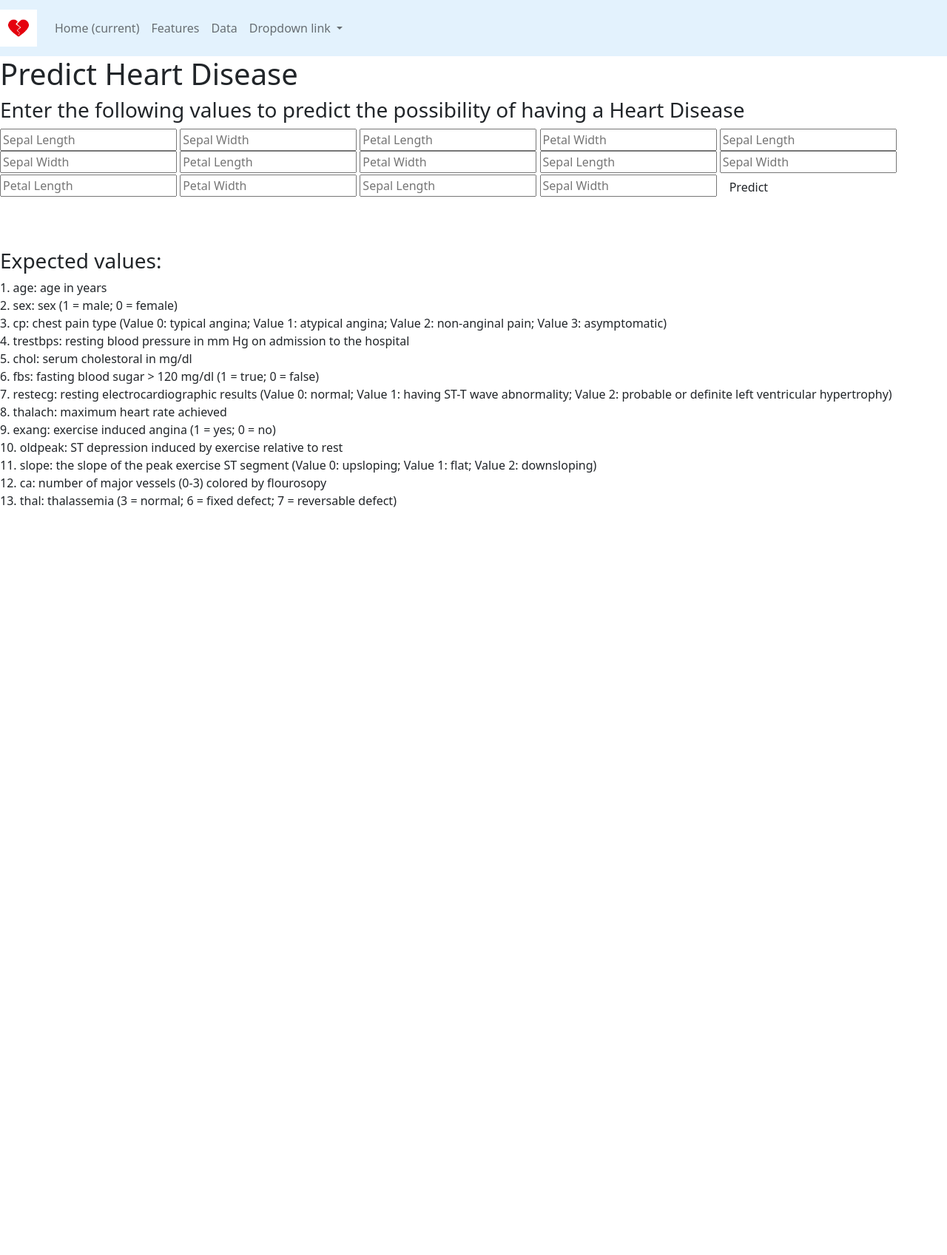
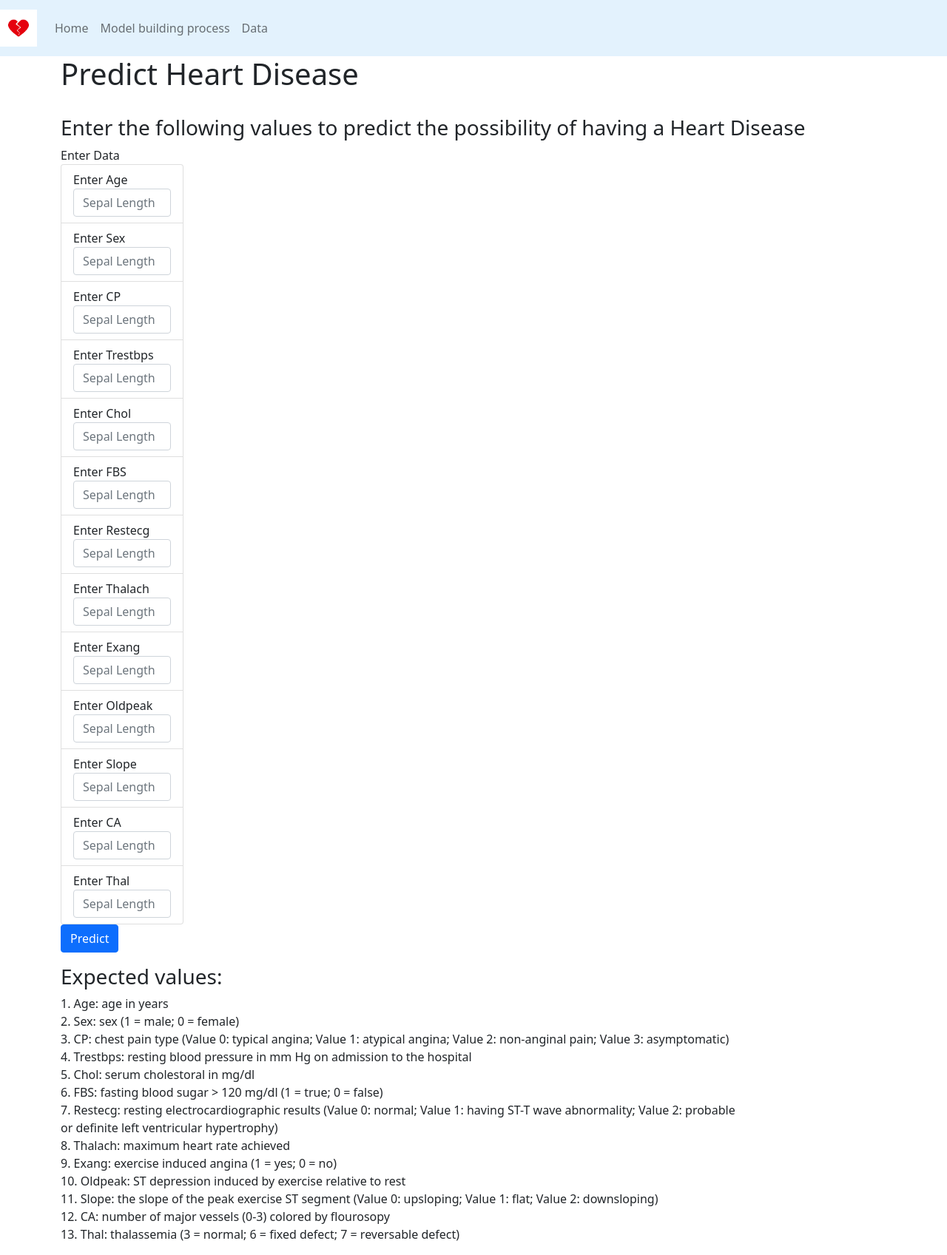
Before and after one commit to radioactivearm/Heart-Disease-ML, a Python web app: template templates/index.html in a window 1280 px wide. Shown: the whole page at 74% size. Before the commit the page ends 686 px from the top, so only its background shows below. Run offline with Jinja, Linux system fonts and the light colour scheme; the template is opened without the code that fills it, so the values that code supplies are empty.

Commit message:
added second page

```diff
--- a/templates/index.html
+++ b/templates/index.html
@@ -11,6 +11,8 @@
     <title>Heart Disease ML</title>
   </head>
   <body>
+
+
     <nav class="navbar navbar-expand-lg navbar-light" style="background-color: #e3f2fd;">
         <a class="navbar-brand" href="#">
             <img class="heart" src="/static/images/istockphoto-1063503426-612x612.jpeg" width="50" height="50">
@@ -21,78 +23,118 @@
         <div class="collapse navbar-collapse" id="navbarNavDropdown">
           <ul class="navbar-nav">
             <li class="nav-item active">
-              <a class="nav-link" href="#">Home <span class="sr-only">(current)</span></a>
+              <a class="nav-link" href="index.html">Home <span class="sr-only"></span></a>
             </li>
             <li class="nav-item">
-              <a class="nav-link" href="#">Features</a>
+              <a class="nav-link" href="secondpage.html">Model building process</a>
             </li>
             <li class="nav-item">
               <a class="nav-link" href="#">Data</a>
             </li>
-            <li class="nav-item dropdown">
-              <a class="nav-link dropdown-toggle" href="#" id="navbarDropdownMenuLink" data-toggle="dropdown" aria-haspopup="true" aria-expanded="false">
-                Dropdown link
-              </a>
-              <div class="dropdown-menu" aria-labelledby="navbarDropdownMenuLink">
-                <a class="dropdown-item" href="#">Action</a>
-                <a class="dropdown-item" href="#">Another action</a>
-                <a class="dropdown-item" href="#">Something else here</a>
-              </div>
-            </li>
           </ul>
         </div>
       </nav>
-      <div class = "ML_inputs">
-        <h1> Predict Heart Disease</h1>
+
+
+      <div class="container">
+        <h1> Predict Heart Disease</h1><br>
         <h3> Enter the following values to predict the possibility of having a Heart Disease</h3>
+        <div class="row margin-top-50">
+          <div class="col-md-2">
+            <aside class="filters">
+              <div class="panel panel-default">
+                <div class="panel-heading">Enter Data</div>
+                <div class="panel-body">
+                  <form id="form" action ="{{url_for('predict')}}"method= "post">
+                    <div class="form-group">
+                      <ul class="list-group" id="filters">
+                        <li class="filter list-group-item">
+                          <label for="datetime">Enter Age</label>
+                          <input class="form-control" type ="text" name = "sepal_length"  placeholder = "Sepal Length" required = "required" {% if features %} value = {{features[0]}} {% endif %} />
+                        </li>
+                        <li class="filter list-group-item">
+                          <label for="city">Enter Sex</label>
+                          <input class="form-control" type ="text" name = "sepal_length"  placeholder = "Sepal Length" required = "required" {% if features %} value = {{features[1]}} {% endif %} />
+                        </li>
+                        <li class="filter list-group-item">
+                          <label for="state">Enter CP</label>
+                          <input class="form-control" type ="text" name = "sepal_length"  placeholder = "Sepal Length" required = "required" {% if features %} value = {{features[2]}} {% endif %} />
+                        </li>
+                        <li class="filter list-group-item">
+                          <label for="country">Enter Trestbps</label>
+                          <input class="form-control" type ="text" name = "sepal_length"  placeholder = "Sepal Length" required = "required" {% if features %} value = {{features[3]}} {% endif %} />
+                        </li>
+                        <li class="filter list-group-item">
+                          <label for="shape">Enter Chol</label>
+                          <input class="form-control" type ="text" name = "sepal_length"  placeholder = "Sepal Length" required = "required" {% if features %} value = {{features[4]}} {% endif %} />
+                        </li>
+                        <li class="filter list-group-item">
+                            <label for="shape">Enter FBS</label>
+                            <input class="form-control" type ="text" name = "sepal_length"  placeholder = "Sepal Length" required = "required" {% if features %} value = {{features[5]}} {% endif %} />
+                        </li>
+                        <li class="filter list-group-item">
+                            <label for="shape">Enter Restecg</label>
+                            <input class="form-control" type ="text" name = "sepal_length"  placeholder = "Sepal Length" required = "required" {% if features %} value = {{features[6]}} {% endif %} />
+                        </li>
+                        <li class="filter list-group-item">
+                            <label for="shape">Enter Thalach</label>
+                            <input class="form-control" type ="text" name = "sepal_length"  placeholder = "Sepal Length" required = "required" {% if features %} value = {{features[7]}} {% endif %} />
+                        </li>
+                        <li class="filter list-group-item">
+                            <label for="shape">Enter Exang</label>
+                            <input class="form-control" type ="text" name = "sepal_length"  placeholder = "Sepal Length" required = "required" {% if features %} value = {{features[8]}} {% endif %} />
+                        </li>
+                        <li class="filter list-group-item">
+                            <label for="shape">Enter Oldpeak</label>
+                            <input class="form-control" type ="text" name = "sepal_length"  placeholder = "Sepal Length" required = "required" {% if features %} value = {{features[9]}} {% endif %} />
+                        </li>
+                        <li class="filter list-group-item">
+                            <label for="shape">Enter Slope</label>
+                            <input class="form-control" type ="text" name = "sepal_length"  placeholder = "Sepal Length" required = "required" {% if features %} value = {{features[10]}} {% endif %} />
+                        </li>
+                        <li class="filter list-group-item">
+                            <label for="shape">Enter CA</label>
+                            <input class="form-control" type ="text" name = "sepal_length"  placeholder = "Sepal Length" required = "required" {% if features %} value = {{features[11]}} {% endif %} />
+                        </li>
+                        <li class="filter list-group-item">
+                            <label for="shape">Enter Thal</label>
+                            <input class="form-control" type ="text" name = "sepal_length"  placeholder = "Sepal Length" required = "required" {% if features %} value = {{features[12]}} {% endif %} />
+                        </li>
 
-          <!-- Input section using a form and the Hypertext Transfer Protocol (HTTP) POST method -->
-          <!-- Pass the form input to 'url_for'.  Make sure that the url_for argument matches the route method name  in app.py -->
-          <form action ="{{url_for('predict')}}"method= "post">
-            <!-- We are using Jinja if statement to fill the previous values from the Flask server if data has been entered -->
-            <input type ="text" name = "sepal_length"  placeholder = "Sepal Length" required = "required" {% if features %} value = {{features[0]}} {% endif %} />
-            <input type ="text" name = "sepal_width"  placeholder = "Sepal Width" required = "required" {% if features %} value = {{features[1]}} {% endif %} />
-            <input type ="text" name = "petal_length"  placeholder = "Petal Length" required = "required" {% if features %} value = {{features[2]}} {% endif %} />
-            <input type ="text" name = "petal_width"  placeholder = "Petal Width" required = "required" {% if features %} value = {{features[3]}} {% endif %} />
-            <input type ="text" name = "sepal_length"  placeholder = "Sepal Length" required = "required" {% if features %} value = {{features[0]}} {% endif %} />
-            <input type ="text" name = "sepal_width"  placeholder = "Sepal Width" required = "required" {% if features %} value = {{features[1]}} {% endif %} />
-            <input type ="text" name = "petal_length"  placeholder = "Petal Length" required = "required" {% if features %} value = {{features[2]}} {% endif %} />
-            <input type ="text" name = "petal_width"  placeholder = "Petal Width" required = "required" {% if features %} value = {{features[3]}} {% endif %} />
-            <input type ="text" name = "sepal_length"  placeholder = "Sepal Length" required = "required" {% if features %} value = {{features[0]}} {% endif %} />
-            <input type ="text" name = "sepal_width"  placeholder = "Sepal Width" required = "required" {% if features %} value = {{features[1]}} {% endif %} />
-            <input type ="text" name = "petal_length"  placeholder = "Petal Length" required = "required" {% if features %} value = {{features[2]}} {% endif %} />
-            <input type ="text" name = "petal_width"  placeholder = "Petal Width" required = "required" {% if features %} value = {{features[3]}} {% endif %} />
-            <input type ="text" name = "sepal_length"  placeholder = "Sepal Length" required = "required" {% if features %} value = {{features[0]}} {% endif %} />
-            <input type ="text" name = "sepal_width"  placeholder = "Sepal Width" required = "required" {% if features %} value = {{features[1]}} {% endif %} />
-
-            <button type ="submit" class ="btn"> Predict</button>
+                      </ul>
+                    </div>
+                    <button type ="submit" class ="btn btn-primary"> Predict</button>
                   </form>
-
-          <br>
-          <br>
+                </div>
+              </div>
+            </aside>
+          </div>
+          <div class="col-md-10">
+            <div id="table-area" class="">
                 {{ prediction_text }}
             </div>
-      <div>
+          </div>
+          <div class="col-md-10">
             <p>
                 <h3>Expected values:</h3>
-            1. age: age in years<br>
-            2. sex: sex (1 = male; 0 = female)<br>
-            3. cp: chest pain type (Value 0: typical angina; Value 1: atypical angina; Value 2: non-anginal pain; Value 3: asymptomatic)<br>
-            4. trestbps: resting blood pressure in mm Hg on admission to the hospital<br>
-            5. chol: serum cholestoral in mg/dl<br>
-            6. fbs: fasting blood sugar > 120 mg/dl (1 = true; 0 = false)<br>
-            7. restecg: resting electrocardiographic results (Value 0: normal; Value 1: having ST-T wave abnormality; Value 2: probable or definite left ventricular hypertrophy)<br>
-            8. thalach: maximum heart rate achieved<br>
-            9. exang: exercise induced angina (1 = yes; 0 = no)<br>
-            10. oldpeak: ST depression induced by exercise relative to rest<br>
-            11. slope: the slope of the peak exercise ST segment (Value 0: upsloping; Value 1: flat; Value 2: downsloping)<br>
-            12. ca: number of major vessels (0-3) colored by flourosopy<br>
-            13. thal: thalassemia (3 = normal; 6 = fixed defect; 7 = reversable defect)<br>
+              1. Age: age in years<br>
+              2. Sex: sex (1 = male; 0 = female)<br>
+              3. CP: chest pain type (Value 0: typical angina; Value 1: atypical angina; Value 2: non-anginal pain; Value 3: asymptomatic)<br>
+              4. Trestbps: resting blood pressure in mm Hg on admission to the hospital<br>
+              5. Chol: serum cholestoral in mg/dl<br>
+              6. FBS: fasting blood sugar > 120 mg/dl (1 = true; 0 = false)<br>
+              7. Restecg: resting electrocardiographic results (Value 0: normal; Value 1: having ST-T wave abnormality; Value 2: probable or definite left ventricular hypertrophy)<br>
+              8. Thalach: maximum heart rate achieved<br>
+              9. Exang: exercise induced angina (1 = yes; 0 = no)<br>
+              10. Oldpeak: ST depression induced by exercise relative to rest<br>
+              11. Slope: the slope of the peak exercise ST segment (Value 0: upsloping; Value 1: flat; Value 2: downsloping)<br>
+              12. CA: number of major vessels (0-3) colored by flourosopy<br>
+              13. Thal: thalassemia (3 = normal; 6 = fixed defect; 7 = reversable defect)<br>
             </p>
             </div>
-
-
-
+          </div>
+        </div>
+      </div>
 
     <!-- Optional JavaScript; choose one of the two! -->
 
```
Also changed, not shown: templates/secondpage.html (added, +55 -0 lines). Lines whose indentation alone changed are shown as unchanged.
